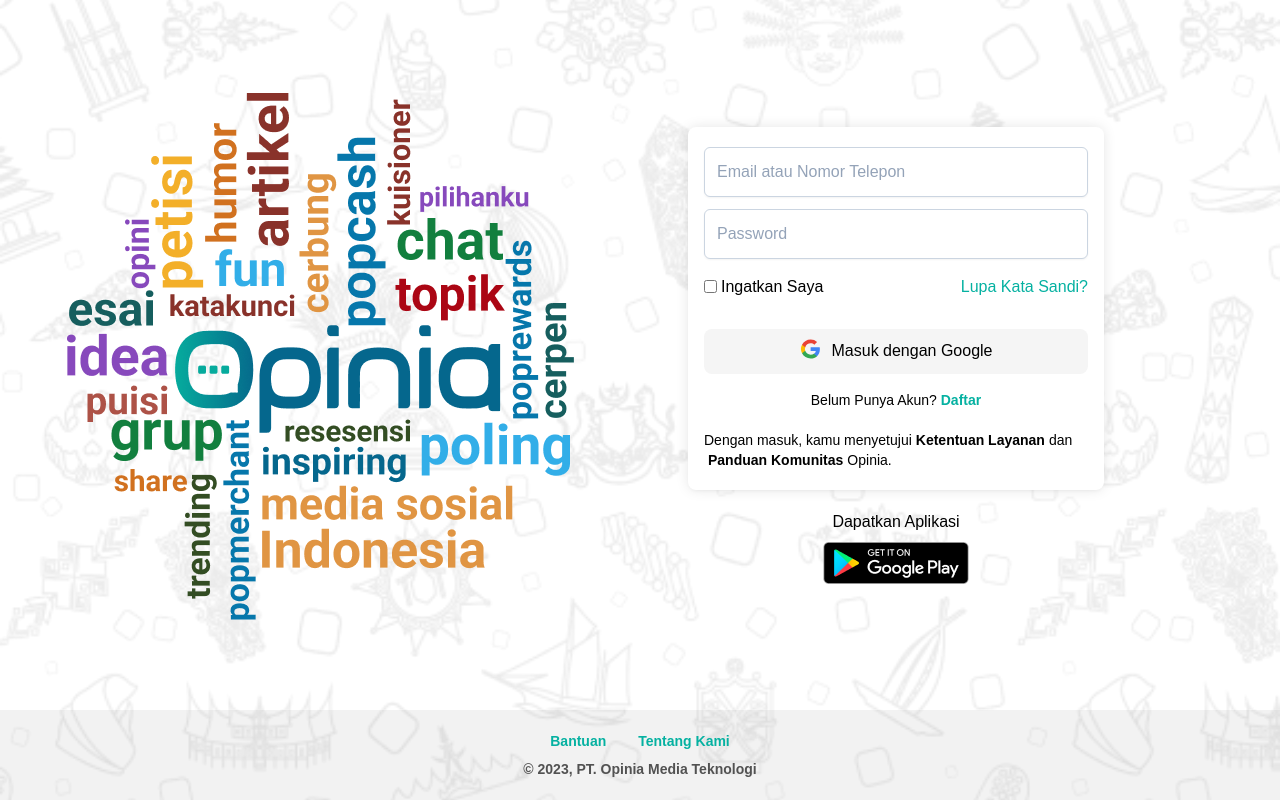
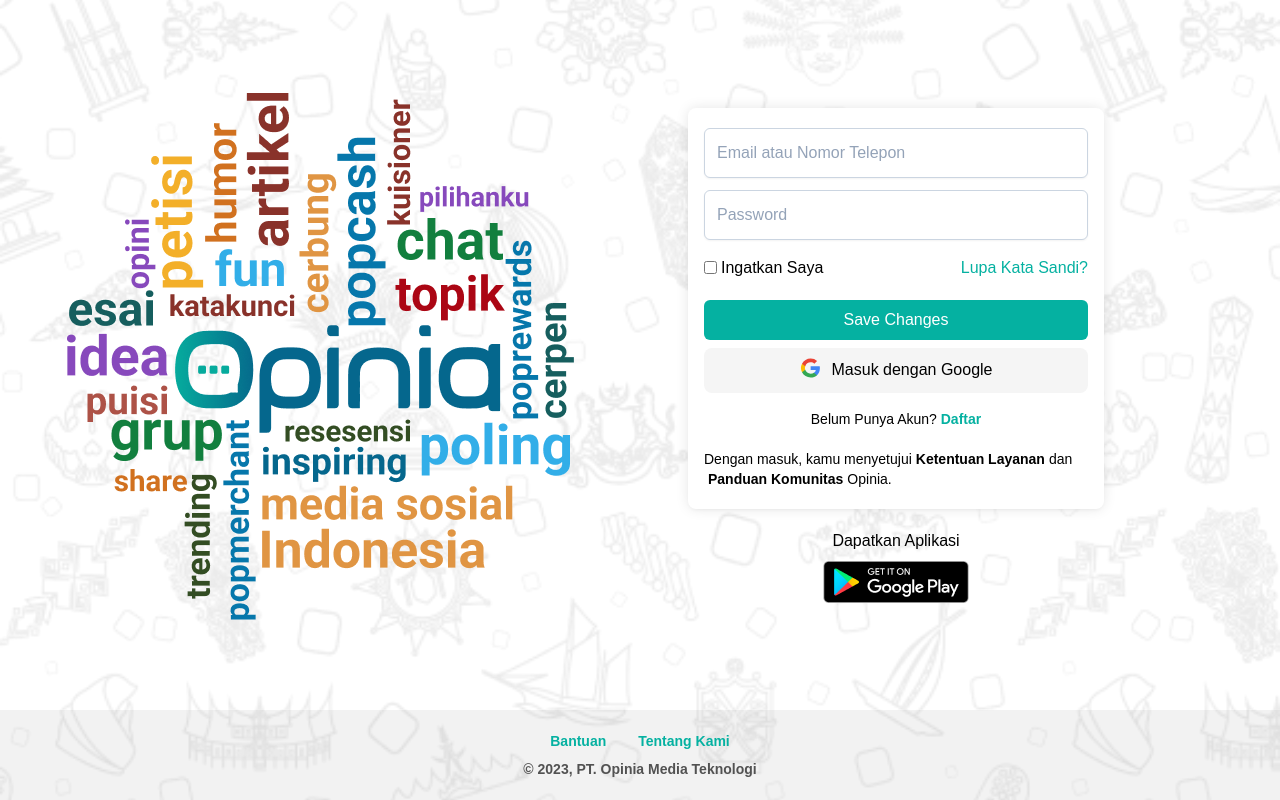
Before and after one commit to ahmadertarizqi/opinia-test, a React (Vite) app: page / in a window 1280 px wide. Built offline with nearby package versions, Linux system fonts and the light colour scheme.

Commit message:
chore(ui): update btn component

```diff
--- a/src/components/common/button.tsx
+++ b/src/components/common/button.tsx
@@ -9,8 +9,16 @@
   size?: ButtonSizes;
 }
 
-export function Button({ type = "button", variant, size, className, ...rest }: ButtonProps) {
-  const baseStyles = "focus:outline-none focus:ring leading-normal rounded-md";
+export function Button({
+  type = "button",
+  variant,
+  size,
+  className,
+  children,
+  ...rest
+}: ButtonProps) {
+  const baseStyles = "inline-block focus:outline-none focus:ring leading-normal rounded-md";
+  const disabledStyles = "disabled:cursor-not-allowed disabled:opacity-50";
 
   const variantStyles = (variantItem?: ButtonVariants) => {
     switch(variantItem) {
@@ -48,11 +56,17 @@
 
   return (
     <button
-      className={clsx(baseStyles, variantStyles(variant), sizeStyles(size), className)}
+      className={clsx(
+        baseStyles,
+        disabledStyles,
+        variantStyles(variant),
+        sizeStyles(size),
+        className
+      )}
       type={type}
       {...rest}
     >
-      Save Changes
+      {children}
     </button>
   )
 }
--- a/src/components/login/login-form.tsx
+++ b/src/components/login/login-form.tsx
@@ -1,5 +1,7 @@
 import { FormGroup } from "../forms/form-group"
 import { InputHTMLAttributes } from "react";
+import { Button } from "../common/button";
+import { Link } from "react-router-dom";
 
 type FormInputProps = InputHTMLAttributes<HTMLInputElement>;
 
@@ -39,8 +41,13 @@
               </div>
               <a href="#" className="inline-block text-primary">Lupa Kata Sandi?</a>
             </div>
+            <div className="mb-2">
+              <Link to={`/chat`} className="block">
+                <Button variant="primary" className="w-full">Save Changes</Button>
+              </Link>
+            </div>
             <div className="mb-4">
-              <div className="w-full inline-block mt-[10px] bg-[#F5F5F5] rounded-lg px-2 cursor-pointer">
+              <div className="w-full inline-block bg-[#F5F5F5] rounded-lg px-2 cursor-pointer">
                 <div className="flex w-full justify-center gap-3 py-[10.5px]">
                   <svg width="1em" height="1em" viewBox="0 0 20 20" fill="none" xmlns="http://www.w3.org/2000/svg" className="w-5 h-5">
                     <path d="M19.885 10.218c0-.646-.053-1.295-.166-1.93h-9.087v3.658h5.204a4.393 4.393 0 0 1-1.926 2.887v2.373h3.104c1.823-1.654 2.871-4.098 2.871-6.988Z" fill="#4285F4"></path><path d="M10.632 19.5c2.598 0 4.79-.841 6.386-2.293l-3.104-2.374c-.864.58-1.98.908-3.278.908-2.514 0-4.645-1.673-5.41-3.92H2.024v2.446c1.635 3.209 4.966 5.233 8.609 5.233Z" fill="#34A853"></path><path d="M5.223 11.82a5.616 5.616 0 0 1 0-3.637V5.736h-3.2a9.39 9.39 0 0 0 0 8.531l3.2-2.447Z" fill="#FBBC04"></path><path d="M10.632 4.26c1.373-.021 2.7.488 3.696 1.424l2.75-2.713A9.331 9.331 0 0 0 10.632.5C6.989.5 3.658 2.525 2.023 5.736l3.2 2.447C5.984 5.932 8.12 4.26 10.632 4.26Z" fill="#EA4335"></path>
@@ -49,6 +56,7 @@
                 </div>
               </div>
             </div>
+            {/* <button className="px-3 py-2 bg-primary">Masuk</button> */}
             <p className="text-center text-sm mb-5">Belum Punya Akun? <a href="#" className="text-primary font-semibold">Daftar</a></p>
             <p className="text-sm">
               Dengan masuk, kamu menyetujui
```
